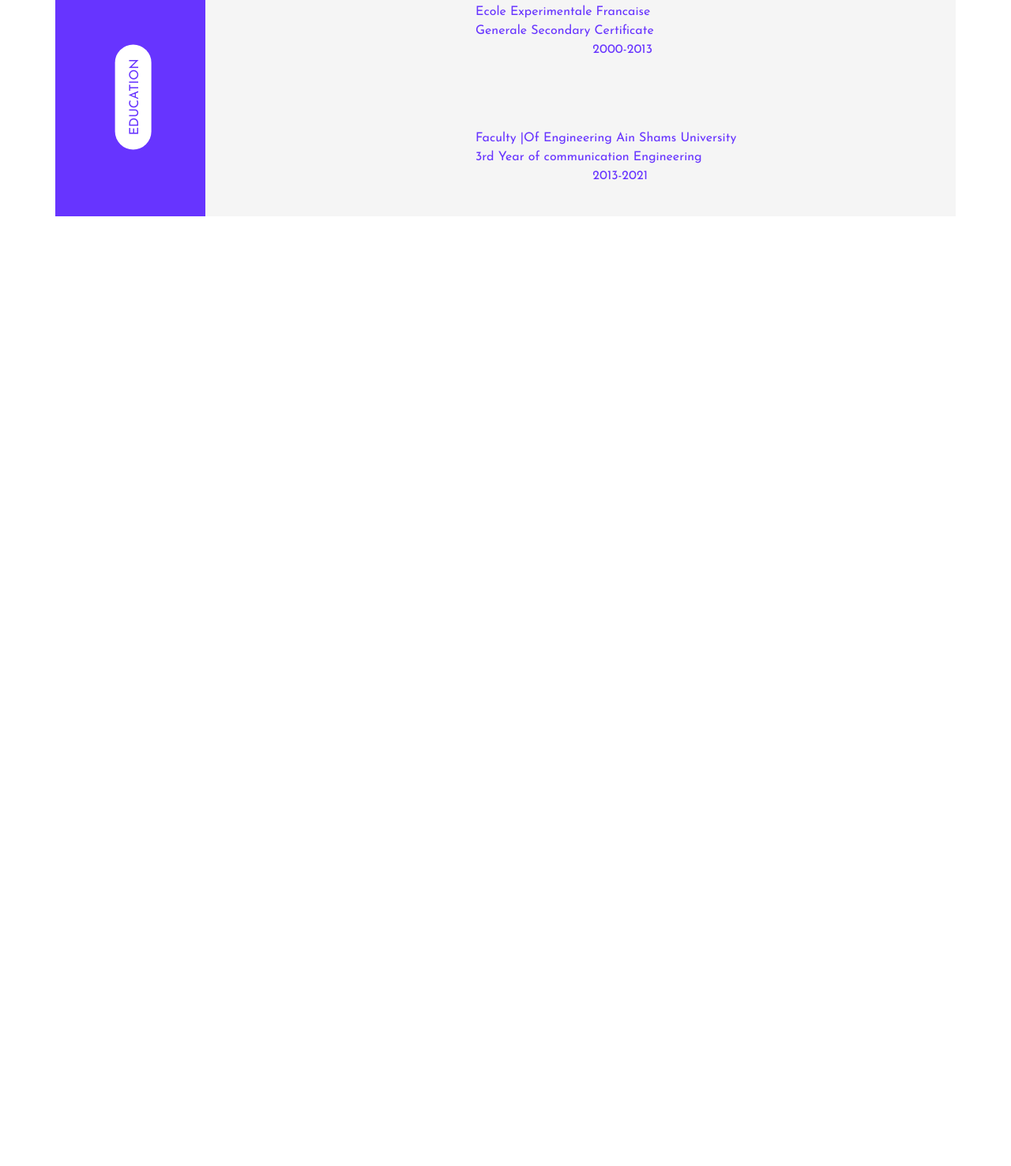
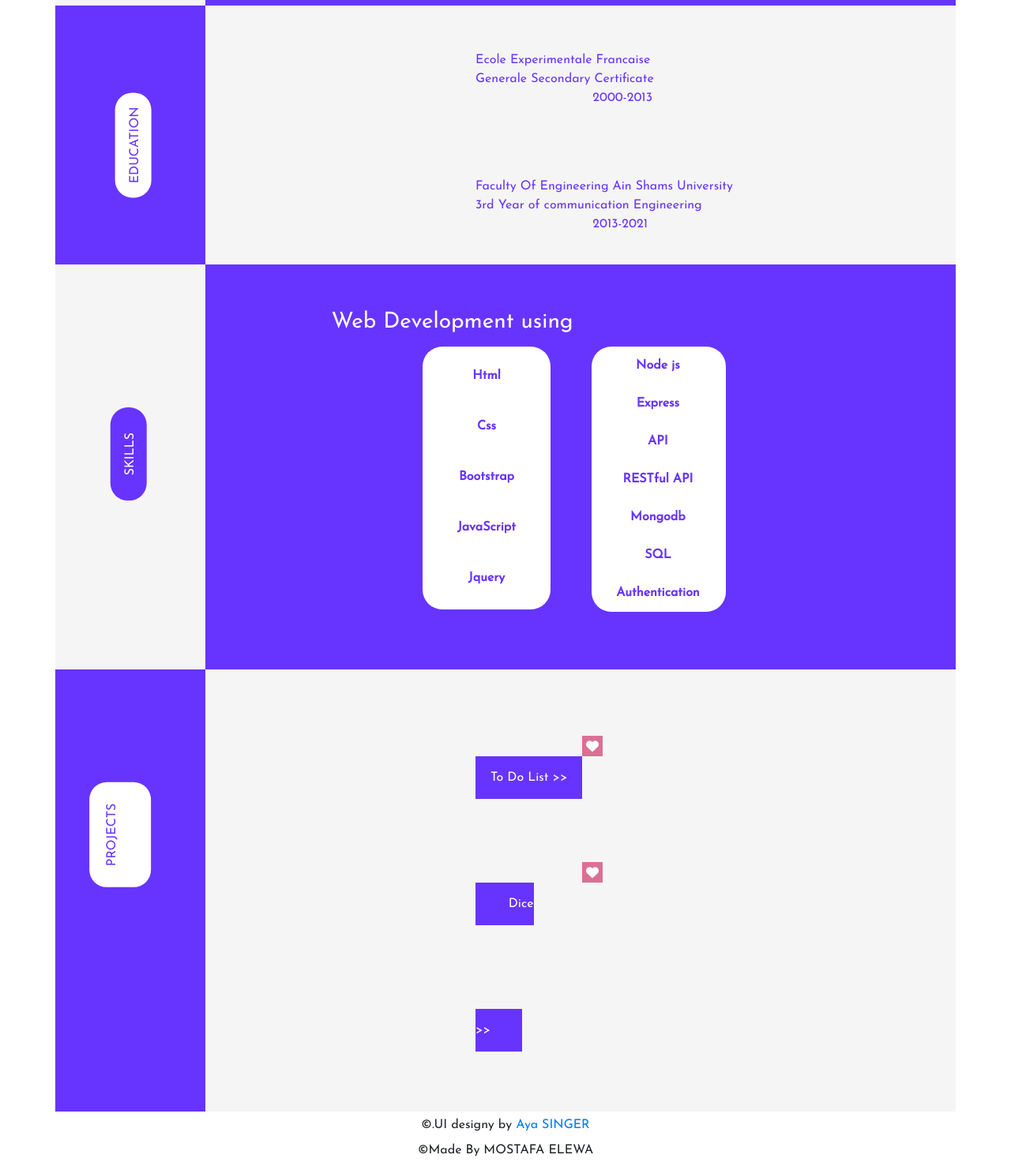
Before and after one commit to Mostafa3elewa/C.V, a website: page index.html in a window 1280 px wide. Shown: the part 720-2197 px from the top of the page at 79% size. Before the commit the page ends 994 px from the top, so only its background shows below. Drawn offline with nearby package versions, Linux system fonts and the light colour scheme; a web font is replaced by a local one.

Commit message:
full website for laptop

```diff
--- a/css/stylesheet.css
+++ b/css/stylesheet.css
@@ -1,36 +1,88 @@
 * {
-	font-family: 'Josefin Sans', sans-serif;
+  font-family: "Josefin Sans", sans-serif;
+}
+
+.nav {
+  transition: 0.4s; /* Adds a transition effect when the padding is decreased */
+  position: fixed;
+  z-index: 99;
+  float: right;
+  left: 66%;
+  top: 8%;
+}
+.nav-link {
+  position: relative;
+  top: -56px;
+  color: black;
+}
+
+.active {
+  background-color: #6734ff;
+  border-radius: 22px;
+  color: #ffffff;
+}
+.active:hover {
+  background-color: #ffffff;
+  color: #6734ff;
+}
+
+#information {
+  background-color: #6734ff;
+  color: white;
+  border-radius: 22px;
+  width: 17%;
+  height: 11%;
+  margin-left: 55%;
+  padding-top: 0.7%;
+}
+
+#social-media {
+  position: relative;
+  transform: rotate(90deg);
+  top: -26%;
+  left: 51%;
+  color: #6734ff;
+}
+
+#social-media i {
+  color: #6734ff;
+  padding-right: 1%;
+
+  padding-left: 1%;
 }
 
 .violet-container {
   background-color: #6734ff;
-	/* position: relative; */
 }
 
 .white-container {
   background-color: whitesmoke;
-	/* position: relative; */
 }
 
 .info-container {
   background-color: whitesmoke;
   padding: 5%;
-	/* position: relative; */
+  padding-bottom: 0%;
   text-align: center;
 }
 
 .info-container h1 {
   color: #6734ff;
   text-align: center;
-	font-family: 'Josefin Sans', sans-serif;
+  font-family: "Josefin Sans", sans-serif;
 }
 
-.info-container h1:first-child {
+.info-container h3 {
+  margin-left: 9%;
+}
+
+#im {
   color: black;
   font-weight: bolder;
   text-align: left;
   margin-left: 25%;
 }
+
 img {
   position: absolute;
   top: 10%;
@@ -48,11 +100,9 @@ img {
   line-height: 5rem;
   text-align: LEFT;
   padding: 0 10% 2% 25%;
-	/* position: relative; */
 }
 
 .title-container {
-	/* position: relative; */
   padding: 0;
   text-align: center;
   height: auto;
@@ -61,8 +111,8 @@ img {
 
 .title-container p {
   position: absolute;
-	border-radius: 26px;
-	width: 127%;
+  border-radius: 22px;
+  width: 151%;
   height: 15%;
   background-color: #6734ff;
   transform-origin: bottom;
@@ -71,6 +121,7 @@ img {
   color: white;
   margin-top: 58%;
   padding-top: 7%;
+  margin-left: -10%;
 }
 
 .personal-container p {
@@ -89,7 +140,7 @@ img {
   margin-top: 69%;
   padding-top: 7%;
   margin-left: 29%;
-	border-radius: 60px;
+  border-radius: 22px;
   width: 70%;
   height: 14%;
   background-color: white;
@@ -100,13 +151,147 @@ img {
 }
 
 .education-information-container {
-
   text-align: left;
   padding: 5% 20% 2% 30%;
 }
+
 .education-information-container p {
   color: #6734ff;
 }
-span{
+
+span {
   margin-left: 39%;
 }
+
+.skills-title-container {
+  padding: 0;
+  text-align: center;
+  height: auto;
+  width: auto;
+}
+
+.skills-info-container {
+  line-height: 4rem;
+  text-align: center;
+  padding: 5% 10% 5% 14%;
+}
+
+.skills-info-container h3 {
+  color: #ffffff;
+  text-align: left;
+  margin-bottom: 2%;
+}
+
+.skills-title-container p {
+  position: absolute;
+  margin-top: 102%;
+  padding-top: 7%;
+  margin-left: 30%;
+  border-radius: 22px;
+  width: 62%;
+  height: 9%;
+  background-color: #6734ff;
+  transform-origin: bottom;
+  transform: rotate(270deg);
+  text-align: center;
+  color: #ffffff;
+}
+
+.skills-container {
+  position: relative;
+  float: left;
+  margin-left: 19%;
+  height: 49%;
+  width: 5%;
+  border-radius: 5%;
+}
+
+.skills-container p {
+  background: #ffffff;
+  color: #6734ff;
+  margin-left: -13px;
+  margin-right: -340%;
+  border-radius: 25px;
+  position: relative;
+  font-weight: bold;
+  padding-top: 15%;
+
+  padding-bottom: 24%;
+
+  margin-bottom: 0px;
+}
+
+.skills-container1 {
+  position: relative;
+  float: right;
+  margin-right: 28%;
+  height: 49%;
+  width: 22%;
+}
+
+.skills-container1 p {
+  background: #ffffff;
+  color: #6734ff;
+  padding-left: 5%;
+  padding-right: 9px;
+  line-height: 3rem;
+  border-radius: 25px;
+  position: relative;
+  margin-left: -6%;
+  margin-right: -8%;
+  font-weight: bold;
+}
+
+.projects-title-container {
+  position: relative;
+  padding: 0;
+  text-align: left;
+}
+
+.projects-title-container p {
+  position: absolute;
+  margin-top: 69%;
+  padding-top: 9%;
+  margin-left: 29%;
+  border-radius: 22px;
+  width: 70%;
+  height: 14%;
+  background-color: white;
+  transform-origin: bottom;
+  transform: rotate(270deg);
+  text-align: center;
+  color: #6734ff;
+}
+.projects-information-container {
+  text-align: left;
+  padding: 5% 20% 2% 30%;
+}
+
+.projects-information-container a {
+  background-color: #6734ff;
+  color: #ffffff;
+  line-height: 10rem;
+  padding: 5%;
+}
+#dice {
+  padding-left: 11%;
+  padding-right: 10.5%;
+}
+.heart-icon {
+  color: white;
+  background-color: palevioletred;
+  float: right;
+  padding-top: 5px;
+  padding-left: 5px;
+  padding-bottom: 5px;
+  padding-right: 5px;
+  margin-left: -1px;
+  margin-right: 219px;
+  margin-bottom: 0px;
+  margin-top: 27px;
+}
+footer {
+  text-align: center;
+  line-height: 0.5rem;
+  margin-top: 1%;
+}
--- a/index.html
+++ b/index.html
@@ -12,13 +12,9 @@
   <link href="https://fonts.googleapis.com/css?family=Josefin+Sans|Saira+Stencil+One&display=swap" rel="stylesheet">
   <title>C.V</title>
 </head>
+
 <body>
-  <div class="container">
-    <ul class=" nav justify-content-end ">
-      <li class=" nav-item dropdown "> <a href="#" class="nav-link dropdown-toggle " role="button">About me</a></li>
-      <li class="nav-item" role="button"> <a class="nav-link active" href="http://"> Download here</a> </li>
-    </ul>
-  </div>
+
   <div class="container">
 
     <div class="row">
@@ -26,20 +22,39 @@
         <img src="Images/photo_2019-09-15_13-08-06.png" alt="personal-photo">
       </div>
       <div class="col-10 col-md-10 col-sm-10 white-container info-container">
-        <h1>I'M</h1>
+        <ul class=" nav justify-content-end ">
+          <li class="nav-item dropdown">
+            <a class="nav-link dropdown-toggle" href="#" id="navbarDropdownMenuLink" role="button"
+              data-toggle="dropdown" aria-haspopup="true" aria-expanded="false">
+              About Me
+            </a>
+            <div class="dropdown-menu" aria-labelledby="navbarDropdownMenuLink">
+              <a class="dropdown-item" href="#personal-information">Personal Information</a>
+              <a class="dropdown-item" href="#education">Education</a>
+              <a class="dropdown-item" href="#skills"> Skills</a>
+              <a class="dropdown-item" href="#projects"> projects</a>
+
+            </div>
+          </li>
+          <li class="nav-item" role="button"> <a class="nav-link active" href="http://"> Download here</a> </li>
+        </ul>
+        <h1 id="im">I'M</h1>
         <br>
         <h1>MOSTAFA ELEWA</h1>
         <br>
         <h3>FULL STACK WEB DEVELOPER </h3>
+        <br><br><br>
+        <p id="information">Information >></p>
+        <p id="social-media">follow me on <a target="blank" href="https://www.facebook.com/3elewacr7"><i
+              class="fab fa-facebook-f"></i></a> <a target="blank"
+            href="https://www.linkedin.com/in/mostafa-elewa-3b20ba13a/"><i class="fab fa-linkedin-in"></i></a></p>
       </div>
     </div>
   </div>
-  <div class="container">
+  <div class="container" id="personal-information">
     <div class="row">
       <div class="col-2 col-md-2 col-sm-2  white-container title-container">
-        <!-- <div class="inner"> -->
-          <p>PERSONAL INFORMATION</p>
-        <!-- </div> -->
+        <p>PERSONAL INFORMATION</p>
       </div>
       <div class="col-10 col-md-10 col-sm-10 violet-container personal-container">
         <p><i class="fas fa-globe-africa"></i> 344A, Street 15, Hadayek El Ahram,Giza</p>
@@ -48,20 +63,68 @@
       </div>
     </div>
   </div>
-  <div class="container">
+  <div class="container" id="education">
     <div class="row">
       <div class="col-2 col-md-2 col-sm-2 violet-container education-container">
-        <!-- <div class="inner"> -->
-          <p>EDUCATION</p>
-        <!-- </div> -->
+        <p> EDUCATION </p>
       </div>
       <div class="col-10 col-md-10 col-sm-10 white-container education-information-container">
-        <p>Ecole Experimentale Francaise<br>Generale Secondary Certificate <br>  <span>2000-2013</span> </p>
+        <p>Ecole Experimentale Francaise<br>Generale Secondary Certificate <br> <span>2000-2013</span> </p>
         <br><br><br>
-        <p>Faculty |Of Engineering Ain Shams University <br> 3rd Year of communication Engineering <br> <span>2013-2021</span></p>
+        <p>Faculty Of Engineering Ain Shams University <br> 3rd Year of communication Engineering <br>
+          <span>2013-2021</span></p>
       </div>
     </div>
   </div>
+
+  <div class="container" id="skills">
+    <div class="row">
+      <div class="col-2 col-md-2 col-sm-2  white-container skills-title-container">
+        <p> SKILLS </p>
+      </div>
+      <div class="col-10 col-md-10 col-sm-10 violet-container skills-info-container">
+        <h3>Web Development using</h3>
+        <div class="skills-container">
+          <p>
+            Html <br>
+            Css <br>
+            Bootstrap <br>
+            JavaScript <br>
+            Jquery
+          </p>
+        </div>
+        <div class="skills-container1">
+          <p>
+            Node js <br>
+            Express <br>
+            API <br>
+            RESTful API <br>
+            Mongodb <br>
+            SQL <br>
+            Authentication
+          </p>
+        </div>
+      </div>
+    </div>
+  </div>
+
+  <div class="container" id="projects">
+    <div class="row">
+      <div class="col-2 col-md-2 col-sm-2 violet-container projects-title-container">
+        <p> PROJECTS </p>
+      </div>
+      <div class="col-10 col-md-10 col-sm-10 white-container projects-information-container">
+        <i class="fas fa-heart heart-icon"></i>
+        <a href="https://stark-springs-63567.herokuapp.com/" target="blank">To Do List >></a>
+
+        <br>
+        <i class="fas fa-heart heart-icon"></i>
+
+        <a href="https://mostafa3elewa.github.io/Dice/" target="blank" id="dice"> Dice >></a>
+      </div>
+    </div>
+  </div>
+
 
 
 
@@ -78,4 +141,11 @@
   </script>
 </body>
 
+<footer>
+  <p>©.UI designy by <a href="https://drive.google.com/file/d/1-fts9QHCvDncJczlrD5bfRZ1ucXucupx/view" target="blank">Aya
+      SINGER</a></p>
+  <br>
+  <p>©Made By MOSTAFA ELEWA</p>
+</footer>
+
 </html>
```
Lines whose indentation alone changed are shown as unchanged.
